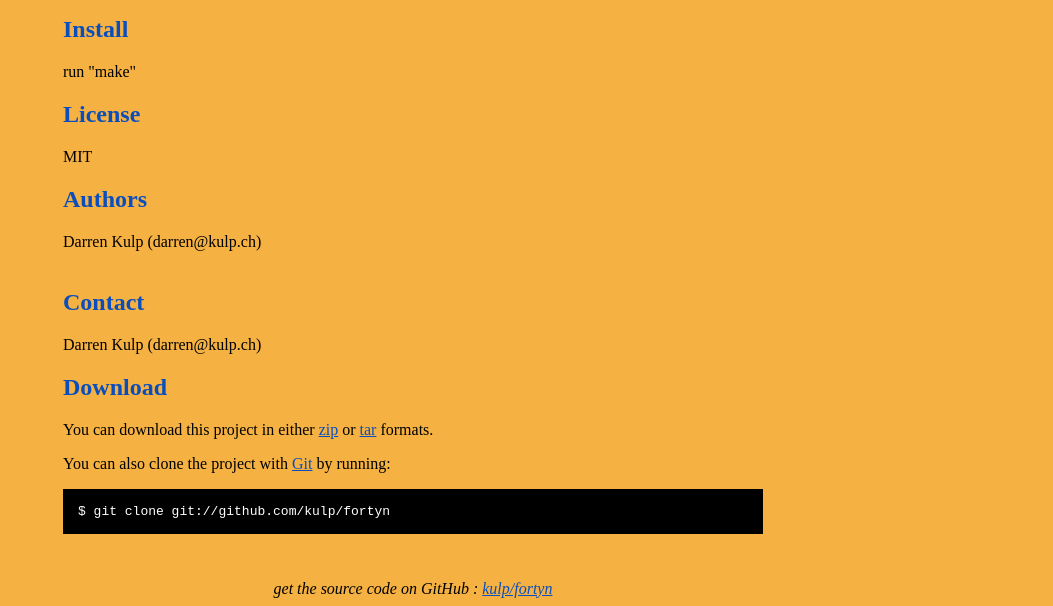
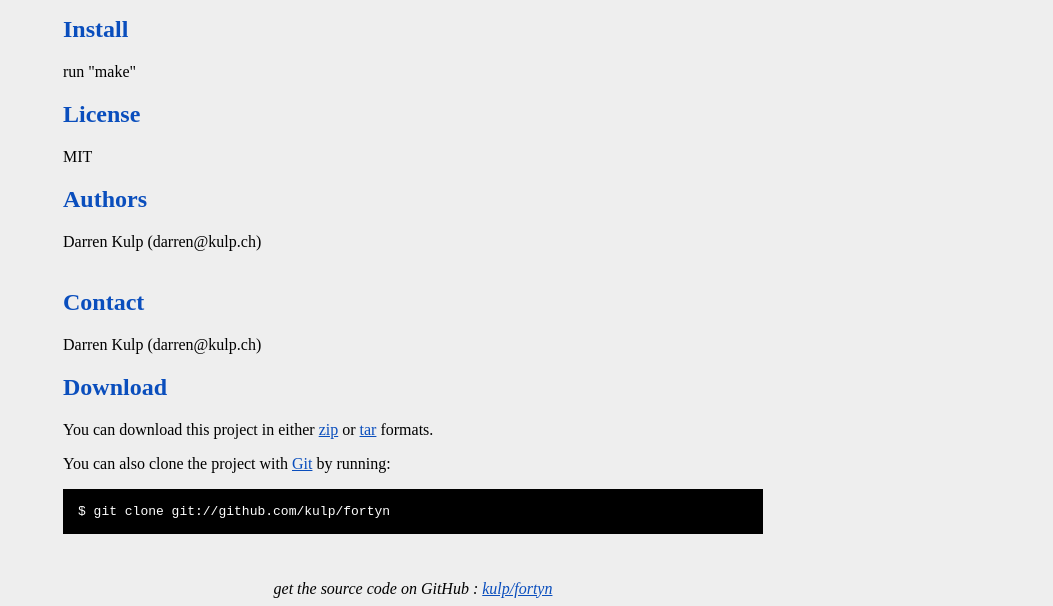
Before and after one commit to kulp/fortyn, a plain HTML site: page index.html in a window 1280 px wide. Shown: the part 335-941 px from the top of the page, without its empty margins (227-1280 px from the left). Drawn offline with Linux system fonts and the light colour scheme.

Commit message:
Ick, that orange is just unacceptable.

```diff
--- a/index.html
+++ b/index.html
@@ -10,7 +10,7 @@
 	<style type="text/css">
 		body {
   		margin-top: 1.0em;
-  		background-color: #f5b142;
+  		background-color: #eee;
 		  font-family: "Helvetica,Arial,FreeSans";
   		color: #000000;
     }
```
